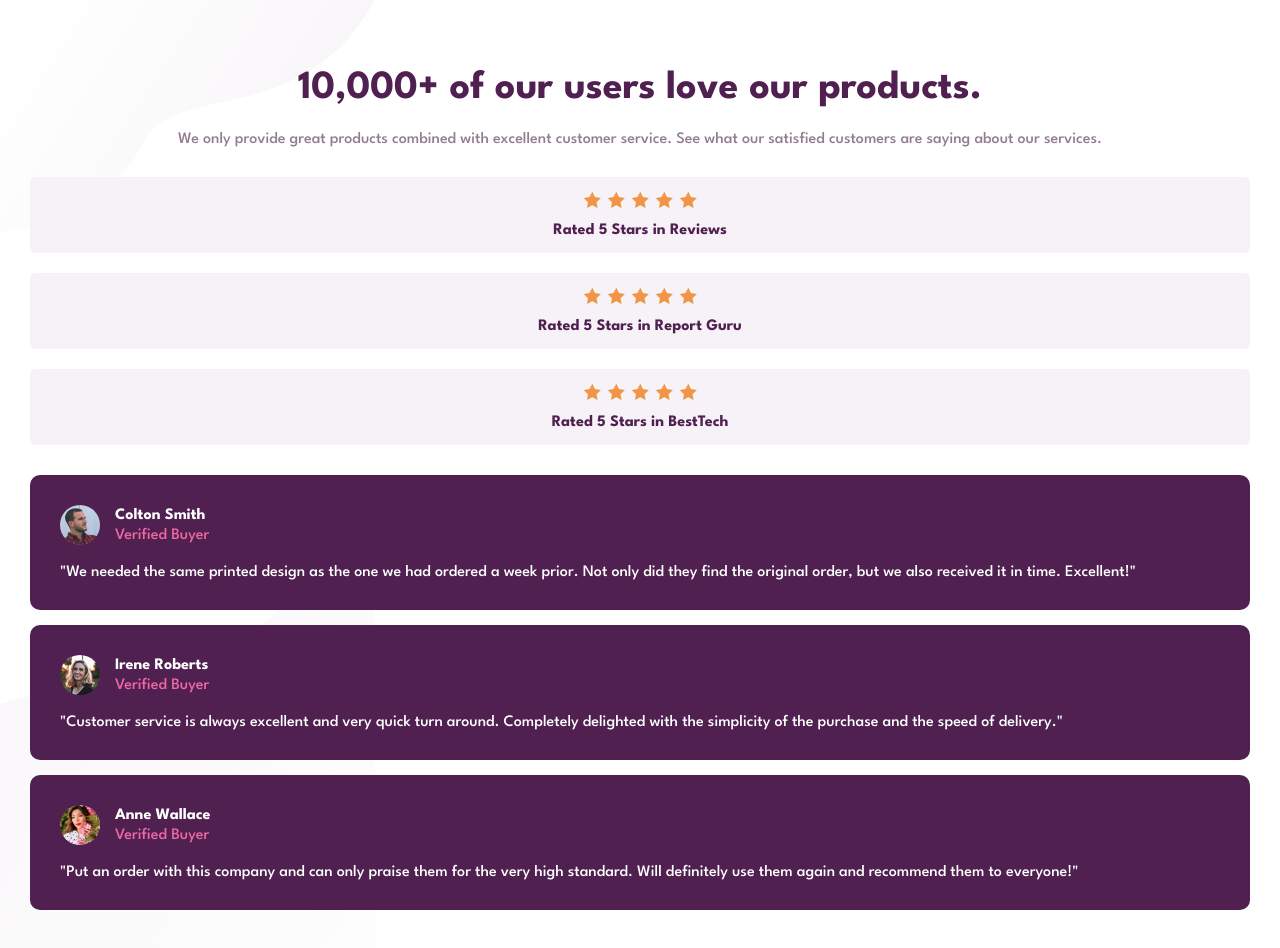
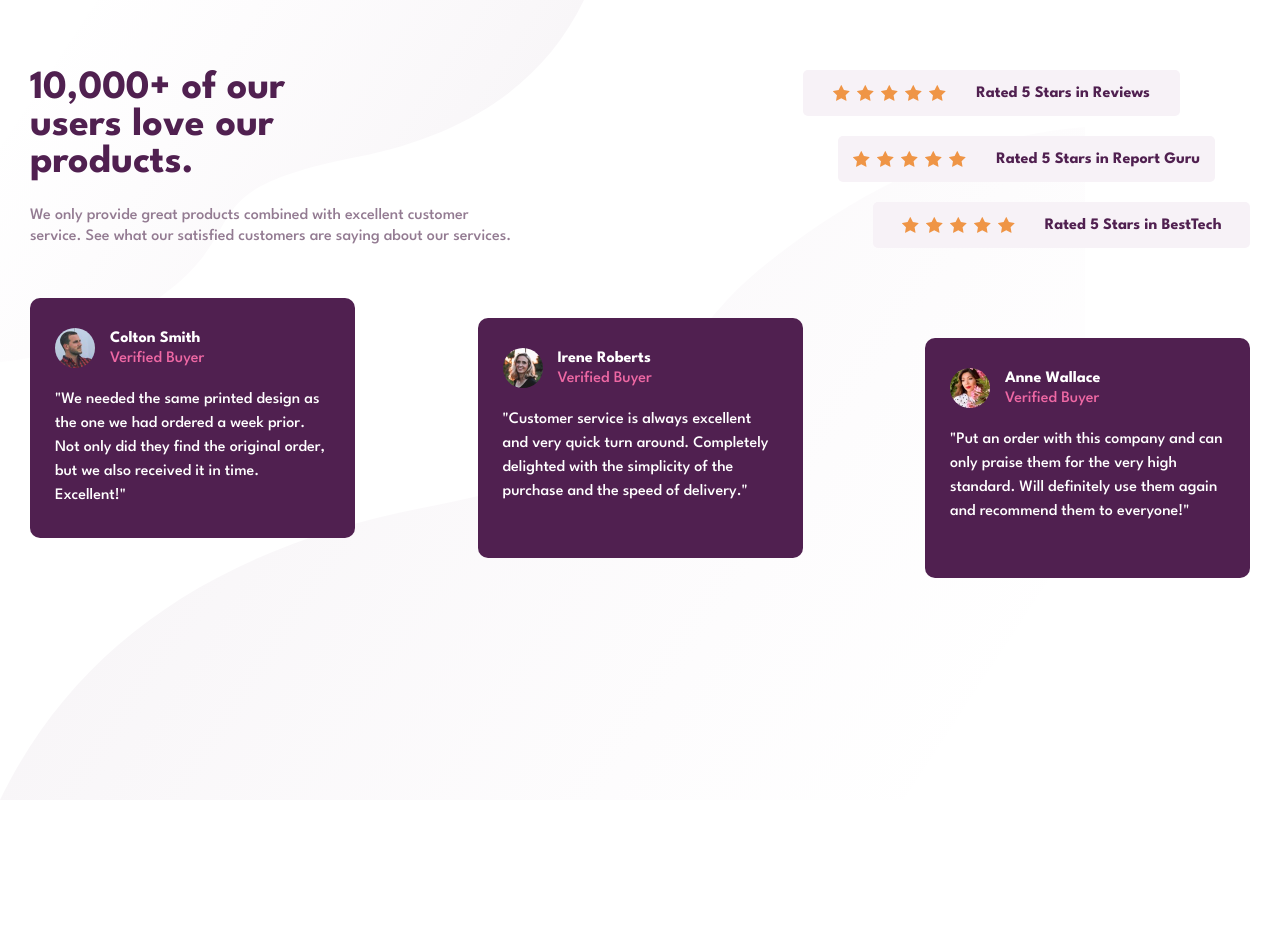
Before and after one commit to 6xg0d/social-proof-section, a plain HTML site: page index.html in a window 1280 px wide. After the commit the page ends 800 px from the top, so only its background shows below. Drawn offline with Linux system fonts and the light colour scheme.

Commit message:
implementing desktop version

```diff
--- a/index.html
+++ b/index.html
@@ -15,15 +15,16 @@
   </head>
   <body>
    <main>
+    <div class="wrapper">
       <section class="intro-section">
-      <h1>10,000+ of our users love our products.</h1>
+        <h1>10,000+ of our<br>users love our<br>products.</h1>
         <p>We only provide great products combined with excellent customer service.
         See what our satisfied customers are saying about our services.
         </p>
       </section>
 
       <section class="rating-section">
-      <div class="rating-card">
+        <div class="rating-card card-one">
           <div class="stars-section">
             <img src="images/icon-star.svg" alt="">
             <img src="images/icon-star.svg" alt="">
@@ -34,7 +35,7 @@
           <p>Rated 5 Stars in Reviews</p>
         </div>
 
-      <div class="rating-card">
+        <div class="rating-card card-two">
           <div class="stars-section">
             <img src="images/icon-star.svg" alt="">
             <img src="images/icon-star.svg" alt="">
@@ -45,7 +46,7 @@
           <p>Rated 5 Stars in Report Guru</p>
         </div>
 
-      <div class="rating-card">
+        <div class="rating-card card-three">
           <div class="stars-section">
             <img src="images/icon-star.svg" alt="">
             <img src="images/icon-star.svg" alt="">
@@ -56,9 +57,10 @@
           <p>Rated 5 Stars in BestTech</p>
         </div>
       </section>
+    </div>
 
     <section class="testimonials-section">
-      <div class="card">
+      <div class="card buyer-one">
         <div class="buyer">
           <img src="images/image-colton.jpg" alt="">
           <div class="buyer-info">
@@ -73,7 +75,7 @@
         </p>
       </div>
 
-      <div class="card">
+      <div class="card buyer-two">
         <div class="buyer">
           <img src="images/image-irene.jpg" alt="">
           <div class="buyer-info">
@@ -87,7 +89,7 @@
         </p>
       </div>
 
-      <div class="card">
+      <div class="card buyer-three">
         <div class="buyer">
           <img src="images/image-anne.jpg" alt="">
           <div class="buyer-info">
--- a/styles.css
+++ b/styles.css
@@ -17,8 +17,10 @@ body {
 	background-image: url(images/bg-pattern-top-mobile.svg), url(images/bg-pattern-bottom-mobile.svg);
 	background-repeat: no-repeat, no-repeat;
 	background-position: left top, left bottom;
+	min-width: 320px;
 }
-main {
+main,
+.wrapper {
 	display: flex;
   flex-direction: column;
   row-gap: 30px;
@@ -38,21 +40,27 @@ main {
 .intro-section > p {
 	color: var(--neutral-dark-grayish-magenta);
 	font-weight: 500;
+	line-height: 1.3;
 }
 /*RATING SECTION*/
 .rating-section {
 	display: flex;
 	flex-direction: column;
 	row-gap: 20px;
+	align-items: center;
 }
 .rating-card {
 	display: flex;
 	flex-direction: column;
+	justify-content: center;
+	align-items: center;
 	text-align: center;
 	background-color: var(--neutral-light-grayish-magenta);
 	border-radius: 5px;
 	padding: 15px;
 	row-gap: 15px;
+	max-width: 450px;
+	width: 100%;
 }
 .rating-card > .stars-section {
 	display: flex;
@@ -76,7 +84,7 @@ main {
 	background-color: var(--primary-very-dark-magenta);
 	color: var(--neutral-white);
 	font-weight: 500;
-	padding: 30px;
+	padding: 30px 25px;
 	border-radius: 10px;
 }
 .card > .buyer {
@@ -98,3 +106,60 @@ main {
 	color: var(--primary-soft-pink);
 	font-weight: 500;
 }
+.card > p {
+	line-height: 1.5;
+}
+/*RESPONSIVE*/
+@media (min-width: 992px) {
+	body {
+		background-image: url(images/bg-pattern-top-desktop.svg), url(images/bg-pattern-bottom-desktop.svg);
+		background-repeat: no-repeat, no-repeat;
+		background-position: left top, left bottom;
+	}
+	main {
+		row-gap: 50px;
+	}
+	.wrapper {
+		flex-direction: row;
+		justify-content: space-between;
+		align-items: center;
+	}
+	.intro-section {
+		flex-shrink: 1;
+		width: 40%;
+	}
+	.rating-section {
+		flex-shrink: 0;
+	}
+	.intro-section > p,
+	.intro-section > h1 {
+		text-align: left;
+	}
+	.rating-card {
+		flex-direction: row;
+		column-gap: 30px;
+	}
+	.rating-card.card-one {
+		position: relative;
+		right: 70px;
+	}
+	.rating-card.card-two {
+		position: relative;
+		right: 35px;
+	}
+	.testimonials-section {
+		flex-direction: row;
+		column-gap: 25px;
+		justify-content: space-between;
+	}
+	.testimonials-section > .card {
+		max-width: 325px;
+	}
+	.testimonials-section > .buyer-two {
+		position: relative;
+		top: 20px;
+	}
+	.testimonials-section > .buyer-three {
+		position: relative;
+		top: 40px;
+}
```
Lines whose indentation alone changed are shown as unchanged.
